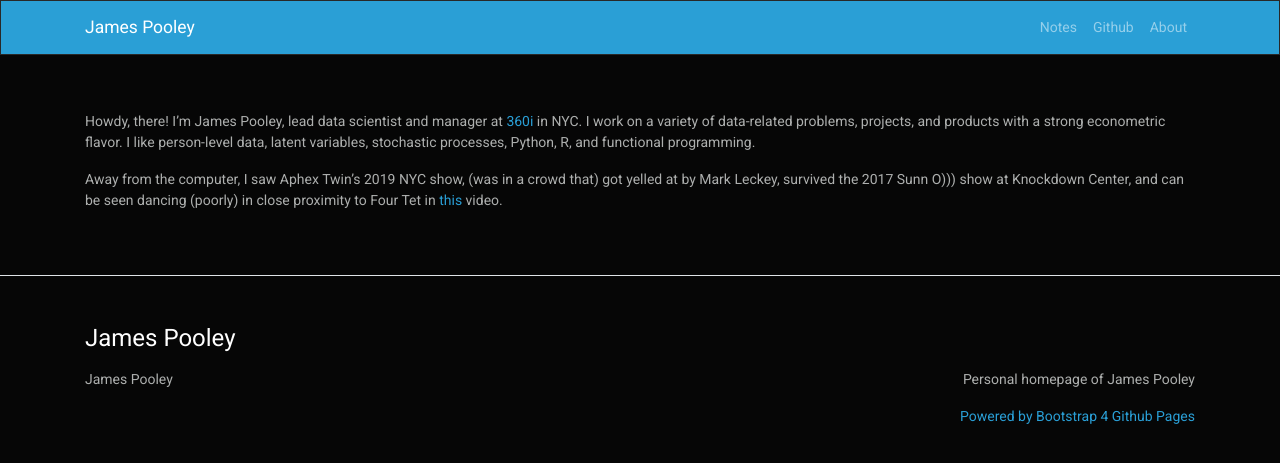
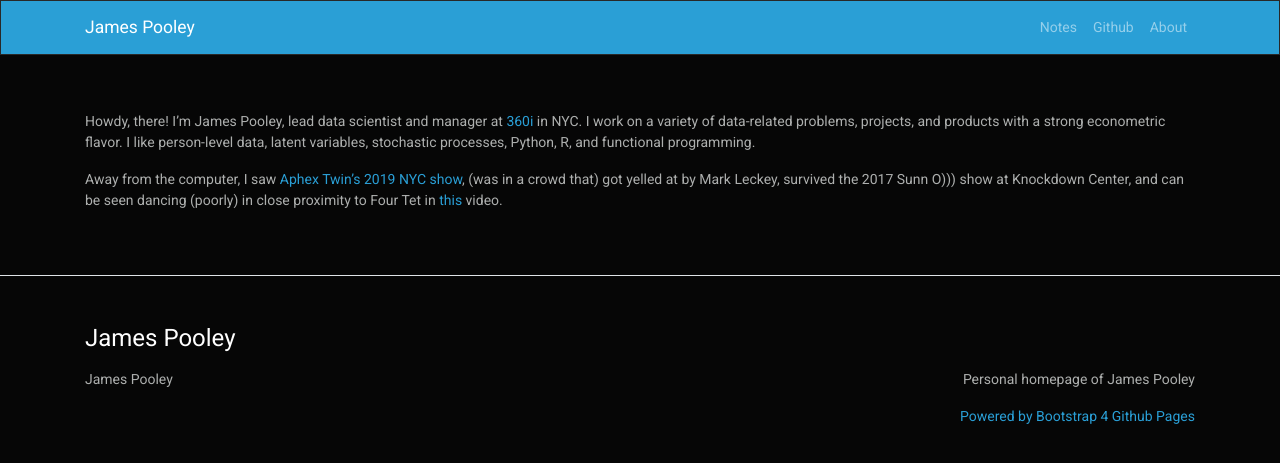
Before and after one commit to jamespooley/archived-jamespooley.github.io, a Jekyll site: the page built from about.md, in a window 1280 px wide. Shown: the top 463 px of the page. Built offline with Jekyll 4.4.1, drawn with Linux system fonts in a browser that asks for light colours; our own code applies the rules of GitHub Pages for plain Markdown files; part of the change alters nothing that is shown.

```diff
--- a/about.md
+++ b/about.md
@@ -1,7 +1,7 @@
 Howdy, there! I'm James Pooley, lead data scientist and manager at [360i](https://360i.com/capabilities/analytics/) in NYC. I work on a variety of
 data-related problems, projects, and products with a strong econometric flavor. I like person-level data, latent variables, stochastic processes, Python, R, and functional programming.
 
-Away from the computer, I saw Aphex Twin's 2019 NYC show, (was in a crowd
+Away from the computer, I saw [Aphex Twin's 2019 NYC show](https://www.artforum.com/music/sasha-frere-jones-on-aphex-twin-s-show-at-avant-gardener-79488), (was in a crowd
 that) got yelled at by Mark Leckey, survived
 the 2017 Sunn O))) show at Knockdown Center, and can
 be seen dancing (poorly) in close proximity to
```
